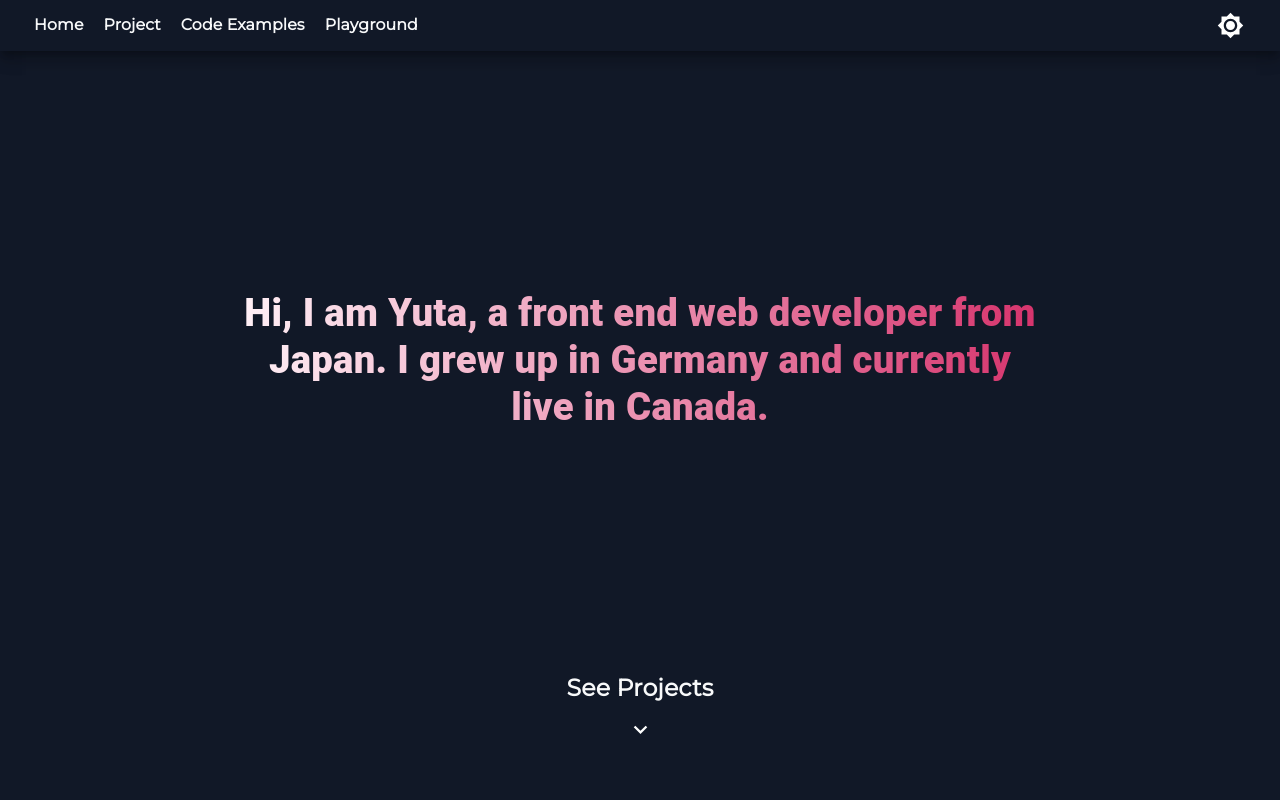
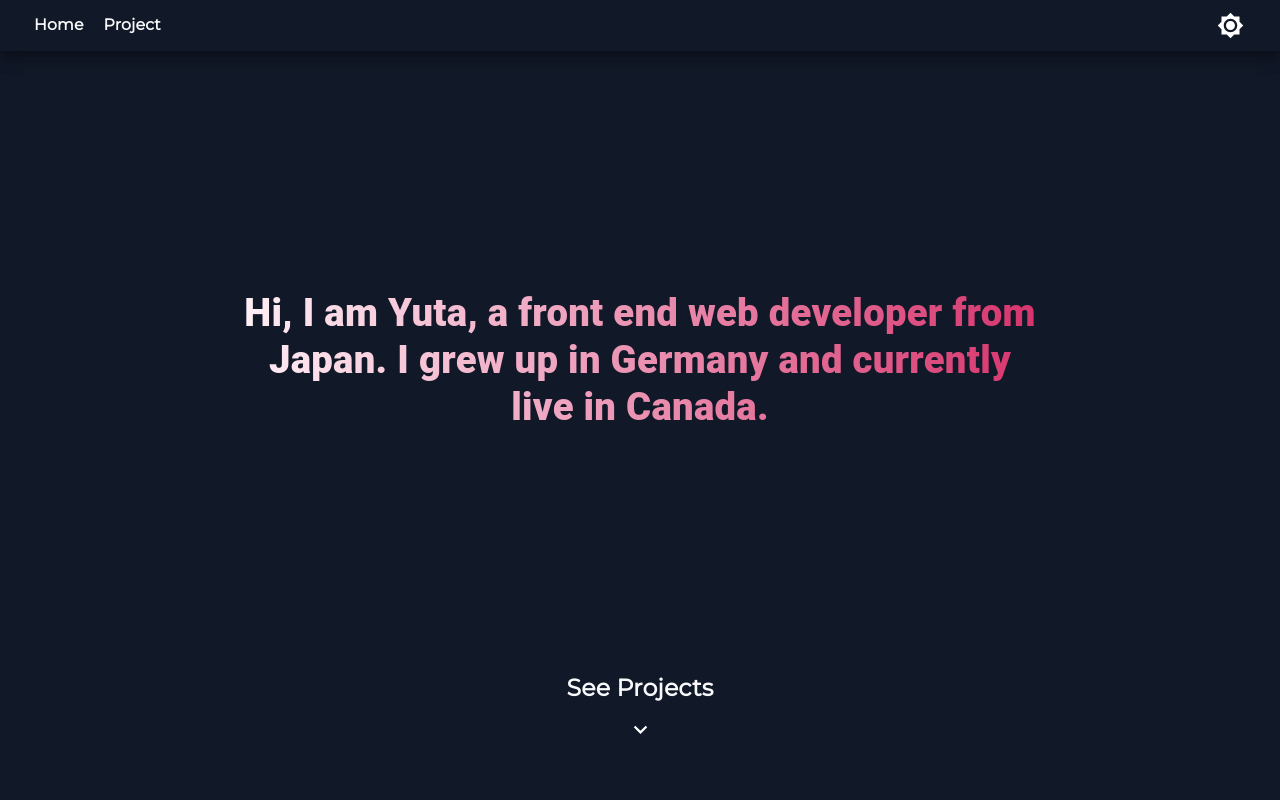
Before and after one commit to YutaMoriJP/Portfolio, a React (Create React App) app: page / in a window 1280 px wide. Shown: the top 800 px of the page. Built offline with nearby package versions, Linux system fonts and the light colour scheme.

Commit message:
container change

```diff
--- a/src/App.js
+++ b/src/App.js
@@ -30,7 +30,7 @@ const App = () => {
   const { isDark } = useGlobalContext();
   const classes = useStyle();
   return (
-    <Container className={classes.container}>
+    <Container className={classes.container} fixed>
       <ThemeProviders isDark={isDark}>
         <CssBaseLine />
         <StyledGlobal />
--- a/src/Components/Layout/Drawer.js
+++ b/src/Components/Layout/Drawer.js
@@ -57,7 +57,7 @@ export default function Drawer({ open, onOpen, onClose }) {
       </article>
       <Divider />
       <List>
-        {["/", "/project", "/code-examples"].map((text, index) => (
+        {["/", "/project"].map((text, index) => (
           <StyledLink to={text} key={text} nopadding="true">
             <ListItem button>
               <ListItemIcon>{NavIcon[text]}</ListItemIcon>
--- a/src/Components/Layout/Navbar.js
+++ b/src/Components/Layout/Navbar.js
@@ -22,8 +22,6 @@ const Navbar = () => {
           <>
             <StyledLink to="/">Home</StyledLink>
             <StyledLink to="/project">Project</StyledLink>
-            <StyledLink to="/code-examples">Code Examples</StyledLink>
-            <StyledLink to="/playground">Playground</StyledLink>{" "}
           </>
         )}
         {!matches && (
```
